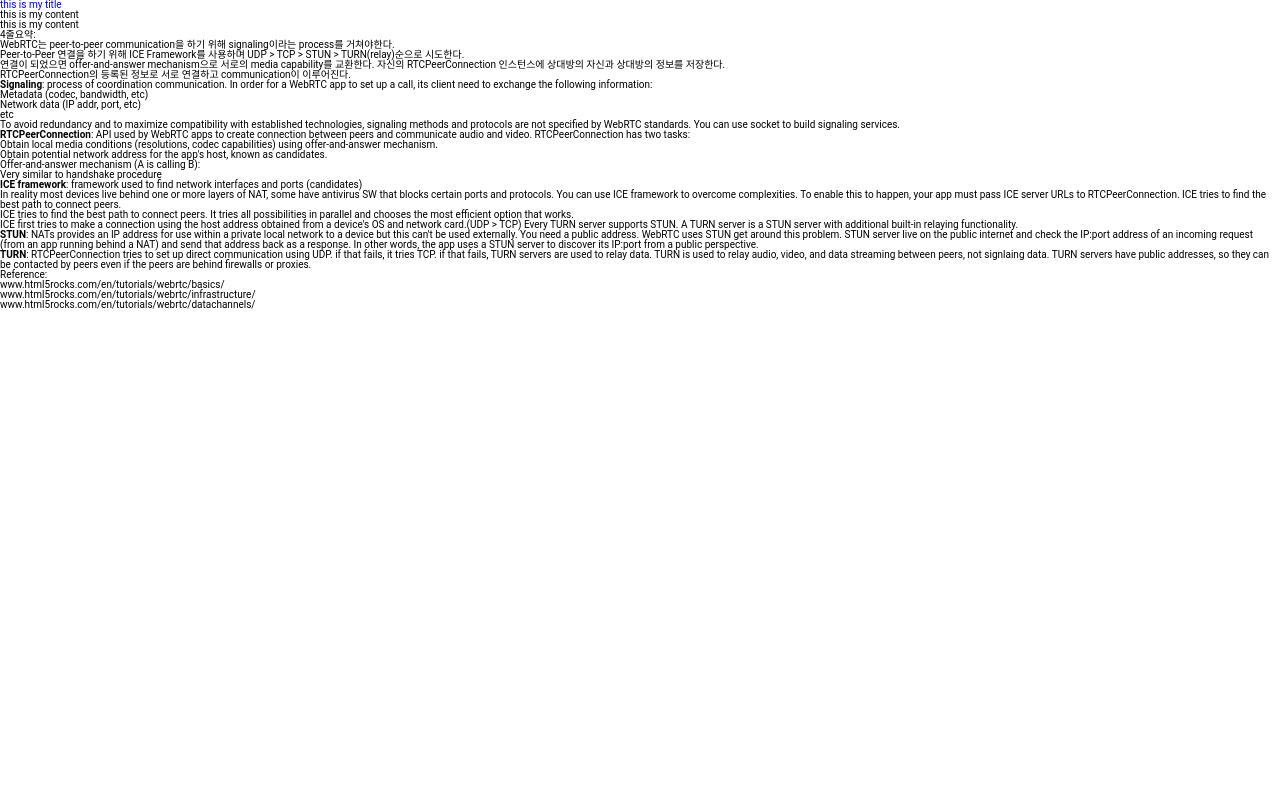
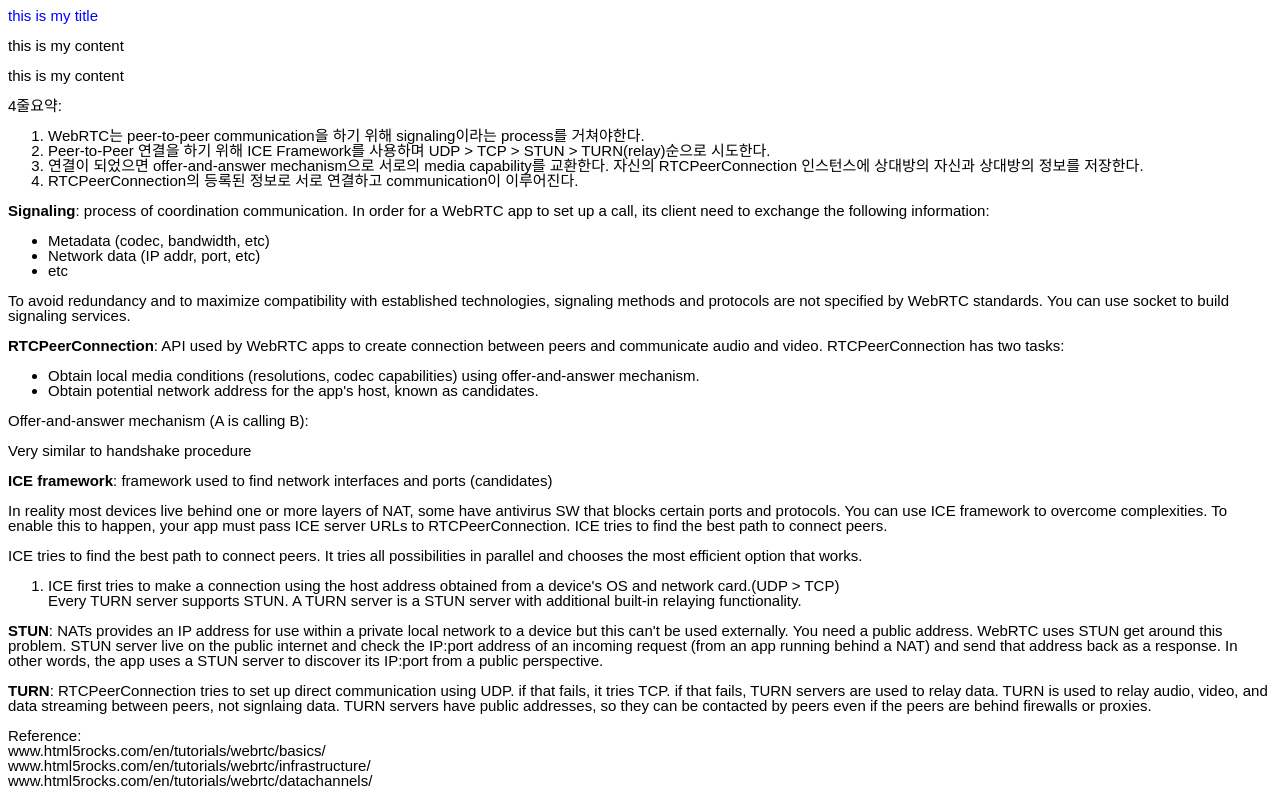
Before and after one commit to cjsjyh/jschoi, a website built with webpack: page web/src/index.html in a window 1280 px wide. Built offline with nearby package versions, Linux system fonts and the light colour scheme.

Commit message:
Install and apply markdown

```diff
--- a/web/package.json
+++ b/web/package.json
@@ -30,6 +30,7 @@
   },
   "dependencies": {
     "cross-env": "5.0.5",
+    "dayjs": "^1.10.5",
     "markdown-it": "^12.0.6"
   }
 }
--- /dev/null
+++ b/web/src/assets/scss/colors.scss
@@ -0,0 +1 @@
+$weak-grey: rgb(173, 173, 173);
--- a/web/src/assets/scss/global.scss
+++ b/web/src/assets/scss/global.scss
@@ -1,132 +1,16 @@
-html,
-body,
-div,
-span,
-applet,
-object,
-iframe,
-h1,
-h2,
-h3,
-h4,
-h5,
-h6,
-p,
-blockquote,
-pre,
-a,
-abbr,
-acronym,
-address,
-big,
-cite,
-code,
-del,
-dfn,
-em,
-img,
-ins,
-kbd,
-q,
-s,
-samp,
-small,
-strike,
-strong,
-sub,
-sup,
-tt,
-var,
-b,
-u,
-i,
-center,
-dl,
-dt,
-dd,
-ol,
-ul,
-li,
-fieldset,
-form,
-label,
-legend,
-table,
-caption,
-tbody,
-tfoot,
-thead,
-tr,
-th,
-td,
-article,
-aside,
-canvas,
-details,
-embed,
-figure,
-figcaption,
-footer,
-header,
-hgroup,
-menu,
-nav,
-output,
-ruby,
-section,
-summary,
-time,
-mark,
-audio,
-video,
-input {
-  margin: 0;
-  padding: 0;
-  border: 0;
-  vertical-align: baseline;
-  box-sizing: border-box;
-  position: relative;
-  font-family: Roboto;
+html {
+  font-size: 15px;
+  //font-family: 'Nanum Gothic', sans-serif;
+  font-family: 'Roboto 400', sans-serif;
 }
-article,
-aside,
-details,
-figcaption,
-figure,
-footer,
-header,
-hgroup,
-menu,
-nav,
-section {
-  display: block;
-}
+
 body {
   line-height: 1;
 }
-ol,
-ul {
-  list-style: none;
-}
-blockquote,
-q {
-  quotes: none;
-}
-blockquote:before,
-blockquote:after,
-q:before,
-q:after {
-  content: '';
-  content: none;
-}
+
 table {
   border-collapse: collapse;
   border-spacing: 0;
-}
-
-html {
-  font-size: 10px;
-  font-family: 'Roboto 700', sans-serif;
 }
 
 /* Hide scrollbar for Chrome, Safari and Opera */
--- a/web/src/index.html
+++ b/web/src/index.html
@@ -1,6 +1,12 @@
 <html>
   <head>
     <title>JS Choi</title>
+    <link rel="preconnect" href="https://fonts.googleapis.com" />
+    <link rel="preconnect" href="https://fonts.gstatic.com" crossorigin />
+    <link
+      href="https://fonts.googleapis.com/css2?family=Nanum+Gothic&display=swap"
+      rel="stylesheet"
+    />
   </head>
   <body>
     <script src="index.js"></script>
--- a/web/src/index.ts
+++ b/web/src/index.ts
@@ -1,6 +1,10 @@
+import dayjs from 'dayjs'
+import 'dayjs/locale/ko'
+import '@web/assets/scss/global.scss'
+
 import Post from '@web/components/Post'
-import '@web/assets/scss/global.scss'
-// index.js
+
+dayjs.locale('ko')
 
 function component() {
   var $element = document.createElement('div')
--- a/web/src/util/markdownBinder.ts
+++ b/web/src/util/markdownBinder.ts
@@ -1,10 +1,8 @@
 import Markdown from 'markdown-it'
 
-export default function renderMarkdown(
-  $element: HTMLElement,
-  id: string,
-  source: string,
-) {
-  const md = new Markdown()
+export default function renderMarkdown($element: HTMLElement, id: string, source: string) {
+  const md = new Markdown({
+    breaks: true,
+  })
   $element.querySelector(`#${id}`).innerHTML = md.render(source)
 }
--- a/web/tsconfig.json
+++ b/web/tsconfig.json
@@ -1,6 +1,7 @@
 {
   "compilerOptions": {
     "outDir": "./public/",
+    "allowSyntheticDefaultImports": true,
     "noImplicitAny": false,
     "sourceMap": true,
     "module": "es6",
--- a/web/webpack.config.js
+++ b/web/webpack.config.js
@@ -16,6 +16,14 @@ module.exports = {
           'style-loader', // creates style nodes from JS strings
           'css-loader', // translates CSS into CommonJS
           'sass-loader', // compiles Sass to CSS, using Node Sass by default
+          {
+            loader: 'sass-loader',
+            options: {
+              sassOptions: {
+                includePaths: ['./src'],
+              },
+            },
+          },
         ],
         exclude: /node_modules/,
       },
```
Also changed, not shown: 2 other files.
